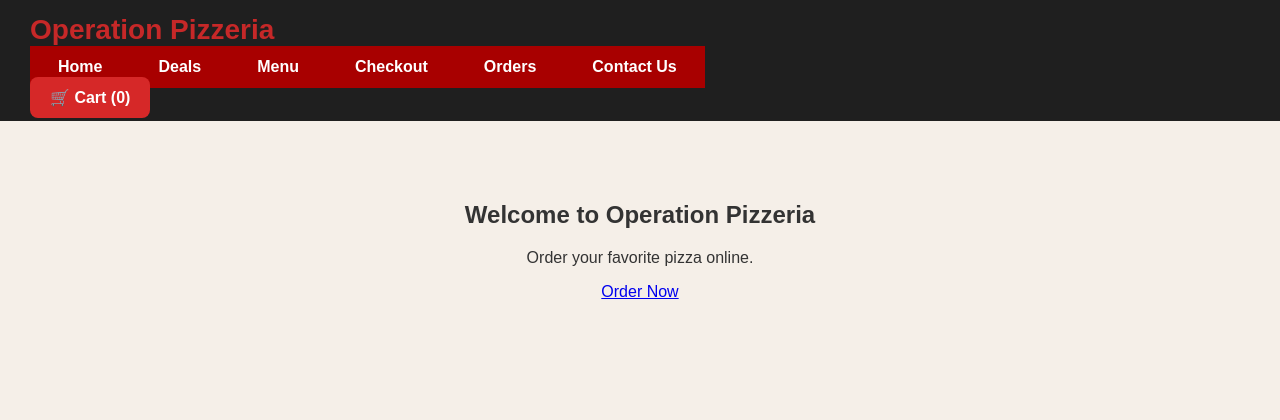
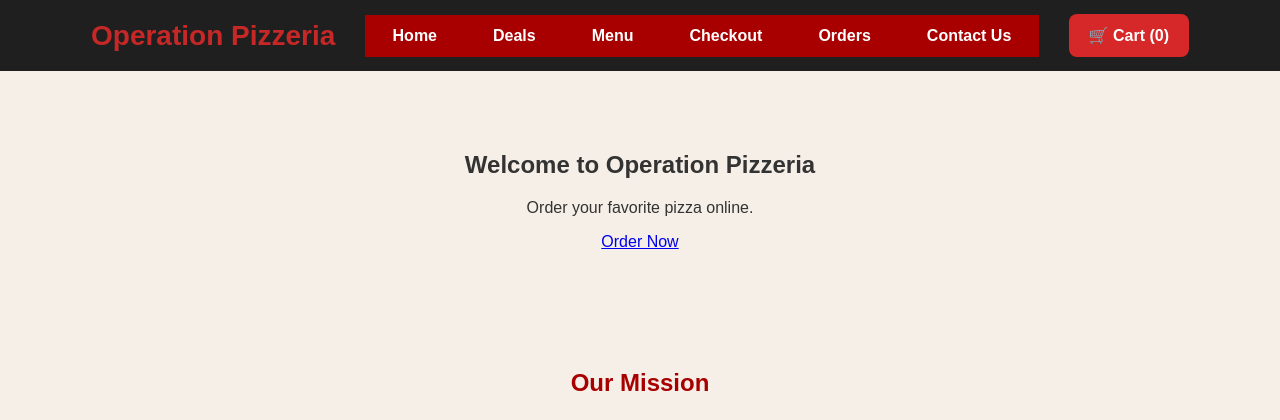
Before and after one commit to sktooyak/pizza-app, a Flask app: page / in a window 1280 px wide. Shown: the top 420 px of the page. Run offline with Flask 3, Linux system fonts and the light colour scheme.

Commit message:
Update style.css
fixed header on all pages

```diff
--- a/static/style.css
+++ b/static/style.css
@@ -13,12 +13,25 @@ body {
    HEADER & NAVIGATION
    Top bar with logo, nav links, and cart button
    ============================================================ */
+.container {
+    width: 90%;
+    max-width: 1200px;
+    margin: 0 auto;
+}
+
 .top-header {
     background-color: #1f1f1f;
     display: flex;
     justify-content: space-between;
     align-items: center;
     padding: 14px 30px;
+}
+
+.top-header .container {
+    display: flex;
+    justify-content: space-between;
+    align-items: center;
+    gap: 20px;
 }
 
 /* clickable logo */
```
